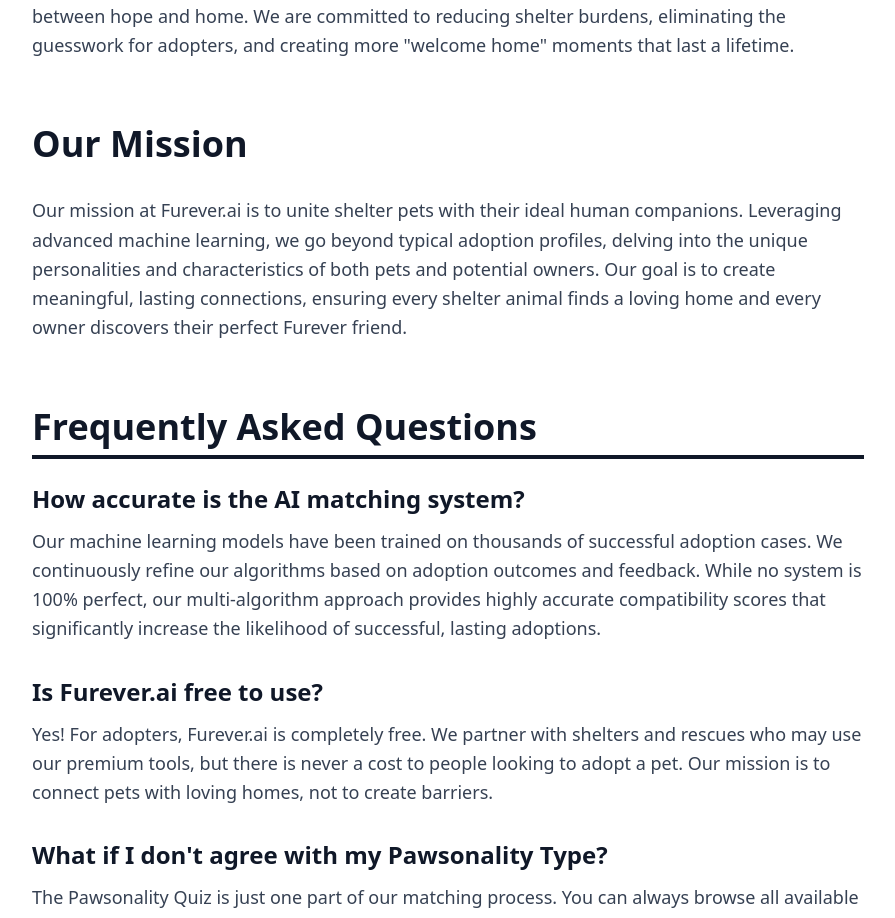
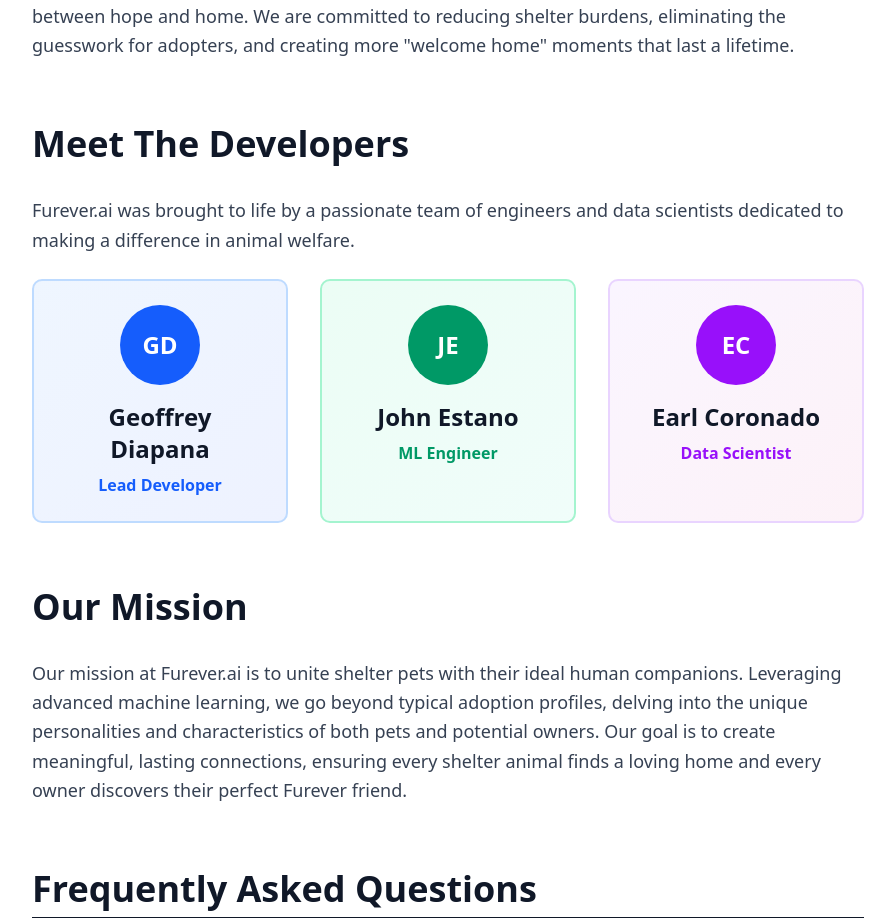
Before and after one commit to JohnEstano/FurEverAI, a Next.js app in the folder client/: page /about in a window 1280 px wide. Shown: the part 3841-4759 px from the top of the page, without its empty margins (192-1087 px from the left). Built offline with nearby package versions, Linux system fonts and the light colour scheme.

Commit message:
fixed some stuff

```diff
--- a/client/app/about/page.tsx
+++ b/client/app/about/page.tsx
@@ -232,6 +232,48 @@
           </p>
 
         </section>
+
+        {/* Developers Section */}
+        <section className="mb-16">
+          <h2 className="text-4xl font-bold text-gray-900 mb-6 border-gray-900 pb-2">
+            Meet The Developers
+          </h2>
+          <p className="text-lg text-gray-700 leading-relaxed mb-6">
+            Furever.ai was brought to life by a passionate team of engineers and data scientists dedicated to making a difference in animal welfare.
+          </p>
+
+          <div className="grid grid-cols-1 md:grid-cols-3 gap-8">
+            <div className="bg-gradient-to-br from-blue-50 to-indigo-50 p-6 rounded-lg border-2 border-blue-200 hover:shadow-lg transition">
+              <div className="text-center">
+                <div className="w-20 h-20 bg-blue-600 rounded-full mx-auto mb-4 flex items-center justify-center text-white text-2xl font-bold">
+                  GD
+                </div>
+                <h3 className="text-2xl font-bold text-gray-900 mb-2">Geoffrey Diapana</h3>
+                <p className="text-blue-600 font-semibold">Lead Developer</p>
+              </div>
+            </div>
+
+            <div className="bg-gradient-to-br from-emerald-50 to-teal-50 p-6 rounded-lg border-2 border-emerald-200 hover:shadow-lg transition">
+              <div className="text-center">
+                <div className="w-20 h-20 bg-emerald-600 rounded-full mx-auto mb-4 flex items-center justify-center text-white text-2xl font-bold">
+                  JE
+                </div>
+                <h3 className="text-2xl font-bold text-gray-900 mb-2">John Estano</h3>
+                <p className="text-emerald-600 font-semibold">ML Engineer</p>
+              </div>
+            </div>
+
+            <div className="bg-gradient-to-br from-purple-50 to-pink-50 p-6 rounded-lg border-2 border-purple-200 hover:shadow-lg transition">
+              <div className="text-center">
+                <div className="w-20 h-20 bg-purple-600 rounded-full mx-auto mb-4 flex items-center justify-center text-white text-2xl font-bold">
+                  EC
+                </div>
+                <h3 className="text-2xl font-bold text-gray-900 mb-2">Earl Coronado</h3>
+                <p className="text-purple-600 font-semibold">Data Scientist</p>
+              </div>
+            </div>
+          </div>
+        </section>
           <section className="mb-16">
           <h2 className="text-4xl font-bold text-gray-900 mb-6 border-gray-900 pb-2">
             Our Mission
--- a/client/app/browse/page.tsx
+++ b/client/app/browse/page.tsx
@@ -618,14 +618,14 @@
                       <div>
                         <div className="text-sm font-medium text-gray-500 mb-1">Match</div>
                         <div className="flex items-center gap-0.5">
-                          <NumberTicker value={matchScore} className="text-4xl font-bold text-gray-900" />
+                          <p className="text-4xl font-bold text-gray-900">{matchScore}</p>
                           <span className="text-4xl font-bold text-gray-900">%</span>
                         </div>
                       </div>
                       <div>
                         <div className="text-sm font-medium text-gray-500 mb-1">Deep</div>
                         <div className="flex items-center gap-0.5">
-                          <NumberTicker value={deepMatchScore} className="text-4xl font-bold text-gray-900" />
+                           <p className="text-4xl font-bold text-gray-900">{deepMatchScore}</p>
                           <span className="text-4xl font-bold text-gray-900">%</span>
                         </div>
                       </div>
```
